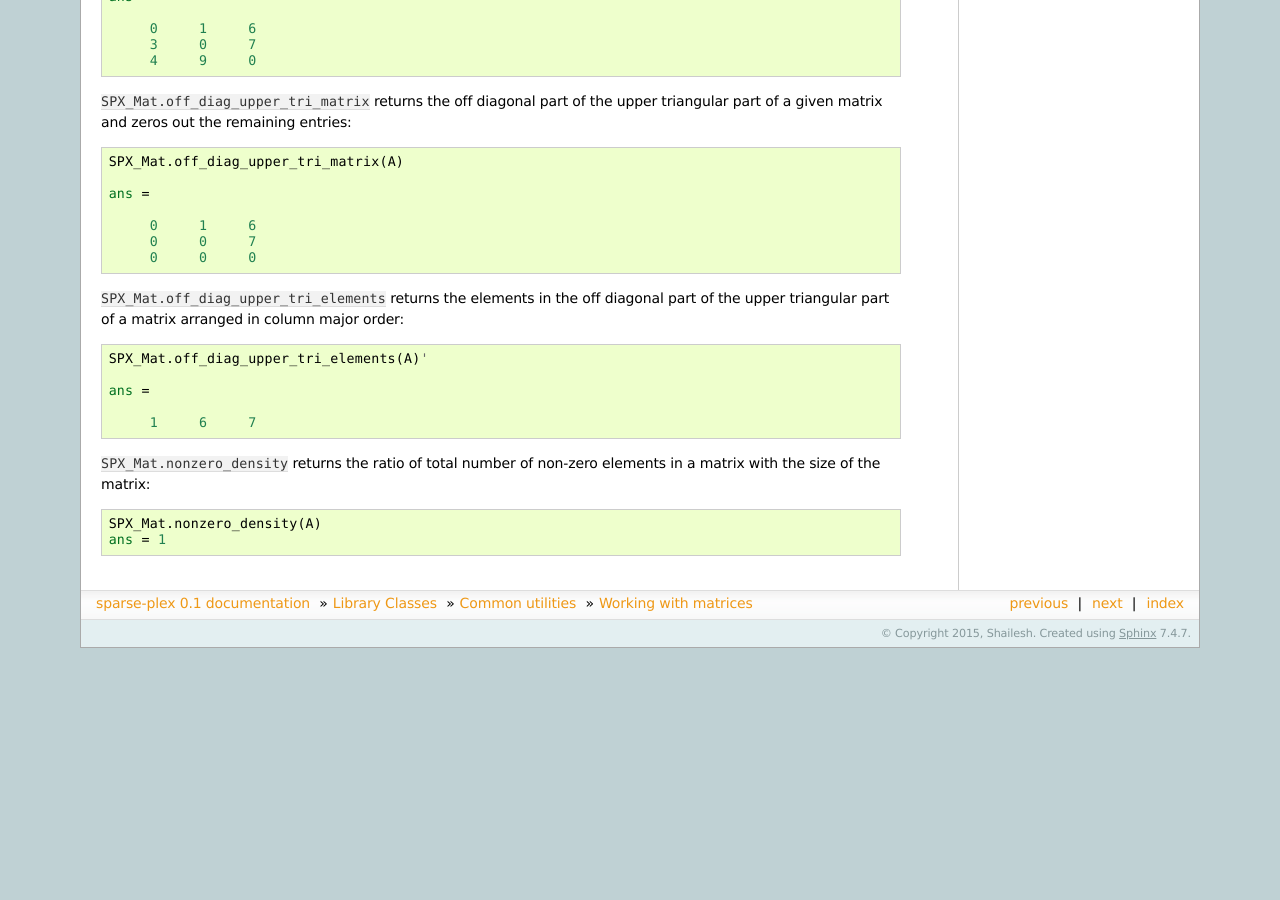
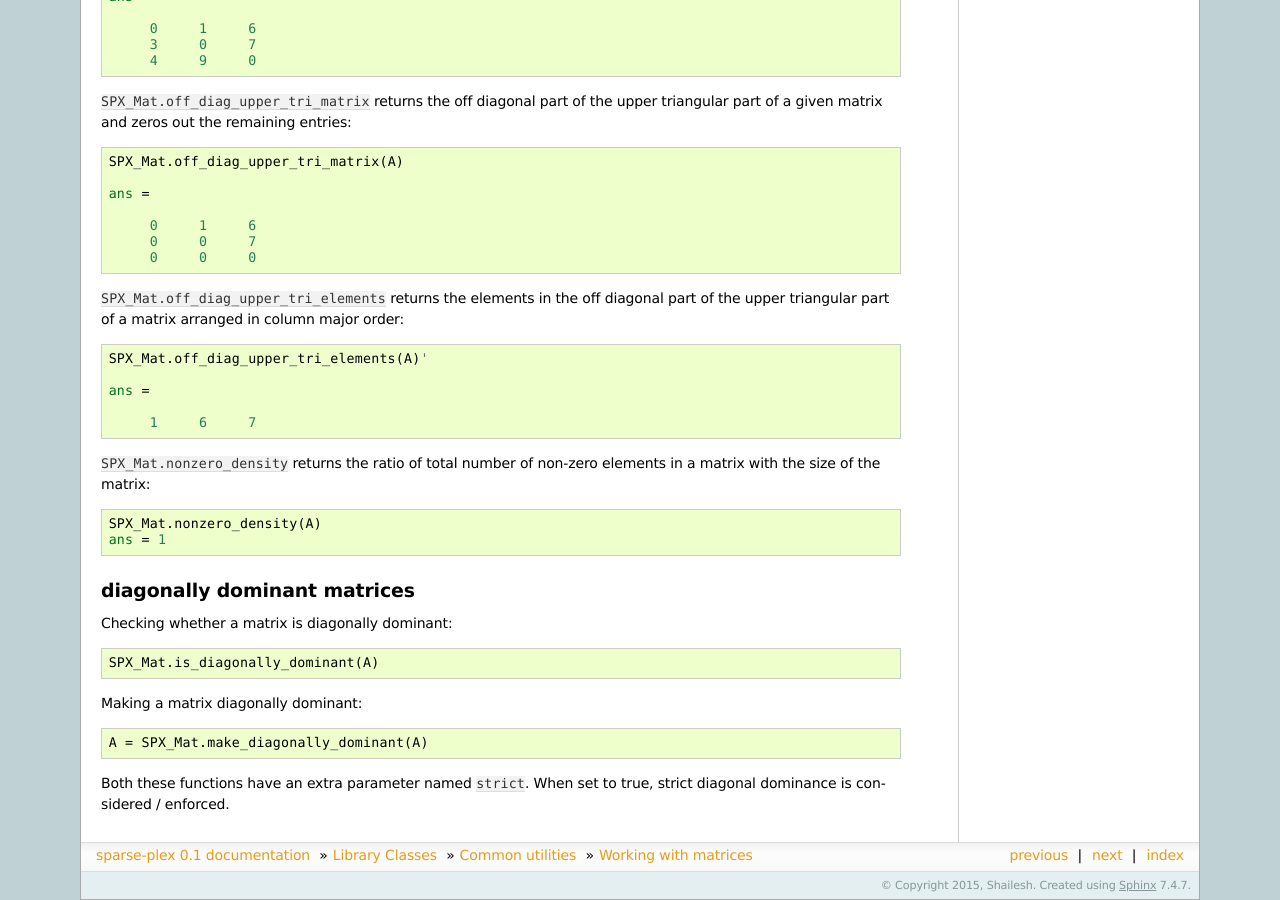
Before and after one commit to indigits/sparse-plex, a Sphinx documentation site: the page built from docs/library/commons/matrix.rst, in a window 1280 px wide and 900 px high, scrolled down 801 px. Built offline with Sphinx 7.4.7, drawn with Linux system fonts in a browser that asks for light colours; before the commit the page ends 1449 px from its top, so only the background shows below that; some of the changed text lies outside the part shown.

Commit message:
removed SPX_Checks. added diagonal dominance related functions.

```diff
--- a/docs/library/commons/matrix.rst
+++ b/docs/library/commons/matrix.rst
@@ -13,20 +13,20 @@ Let us create a simple matrix::
 
 Checking whether the matrix is a square matrix::
 
-    SPX_Checks.is_square(A)
+    SPX_Mat.is_square(A)
 
 Checking if it is symmetric::
 
-    SPX_Checks.is_symmetric(A)
+    SPX_Mat.is_symmetric(A)
 
 Checking if it is a Hermitian matrix::
 
-    SPX_Checks.is_hermitian(A)
+    SPX_Mat.is_hermitian(A)
 
 
 Checking if it is a positive definite matrix::
 
-    SPX_Checks.is_positive_definite(A)
+    SPX_Mat.is_positive_definite(A)
 
 
 Matrix utilities
@@ -85,3 +85,20 @@ with the size of the matrix::
 
     SPX_Mat.nonzero_density(A)
     ans = 1
+
+
+diagonally dominant matrices
+-----------------------------------------
+
+Checking whether a matrix is diagonally dominant::
+
+    SPX_Mat.is_diagonally_dominant(A)
+
+
+Making a matrix diagonally dominant::
+
+    A = SPX_Mat.make_diagonally_dominant(A)
+
+Both these functions have an extra parameter
+named ``strict``. When set to true, strict
+diagonal dominance is considered / enforced.
```
Also changed, not shown: 3 other files.
